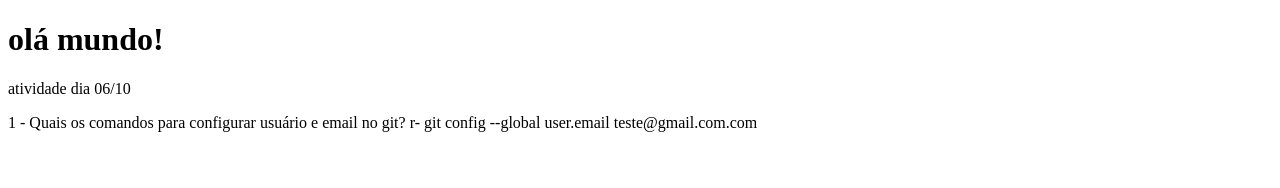
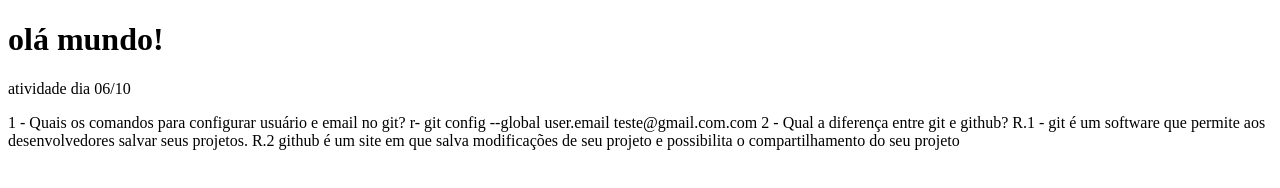
Before and after one commit to euslafelipe/treinamente-git, a plain HTML site: page index.html in a window 1280 px wide. Drawn offline with Linux system fonts and the light colour scheme.

Commit message:
questão 2

```diff
--- a/index.html
+++ b/index.html
@@ -10,5 +10,9 @@
 1 - Quais os comandos para configurar usuário e email no git?
 r- git config --global user.email teste@gmail.com.com
 
+2 - Qual a diferença entre git e github?
+R.1 - git é um software que permite aos desenvolvedores salvar seus projetos.
+R.2 github é um site em que salva modificações de seu projeto e possibilita o compartilhamento do seu projeto
+
 </body>
 <html>
```
